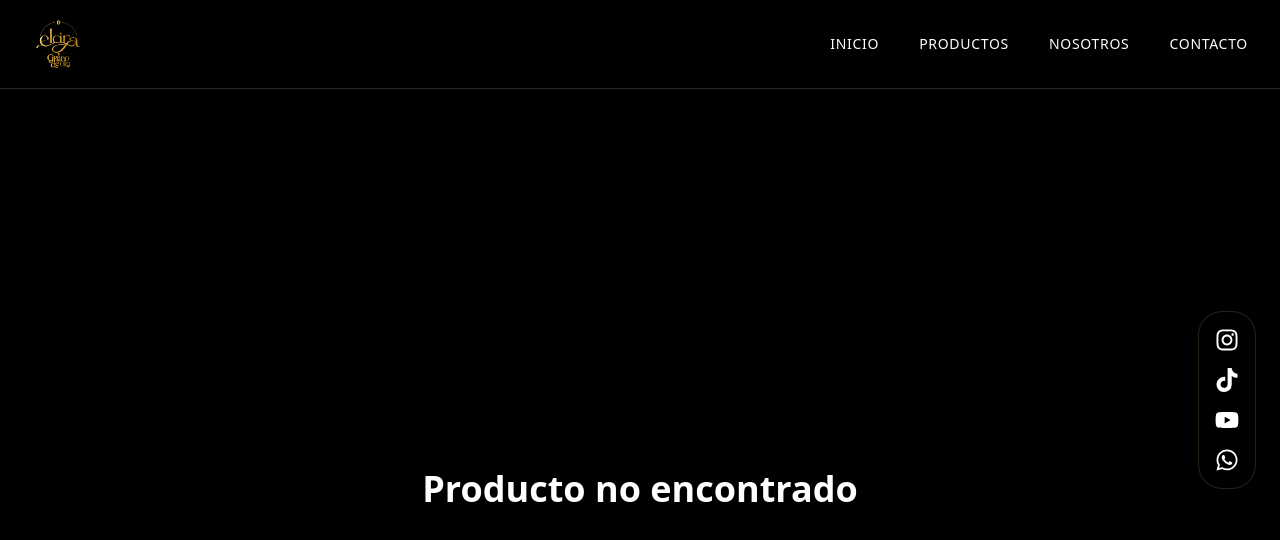
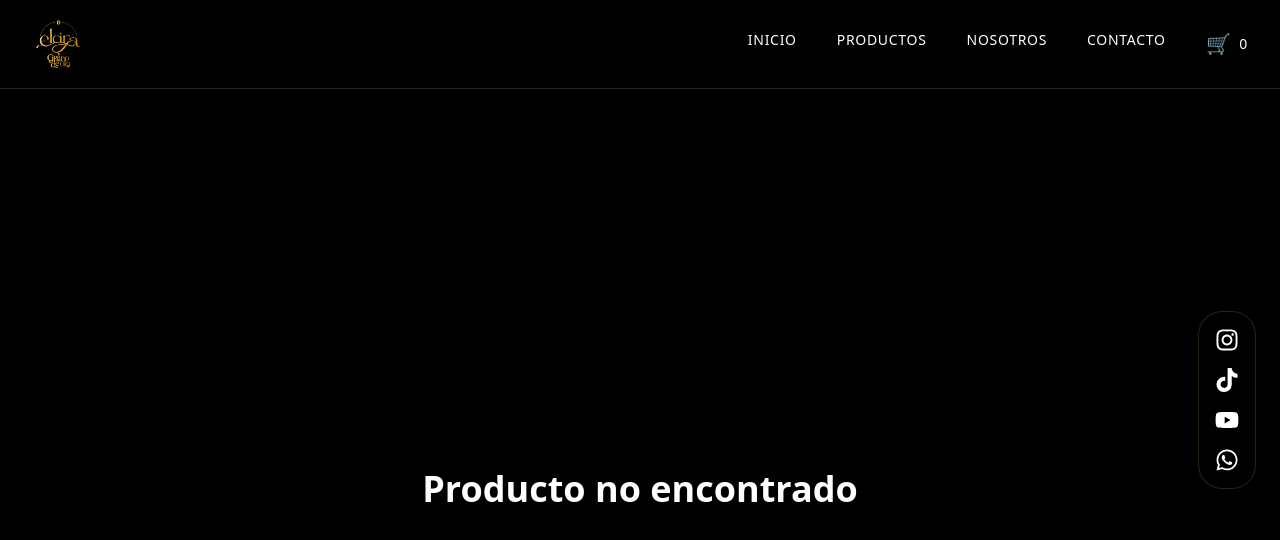
Before and after one commit to juandavid1155/coffee-frontend, a React (Vite) app: page /products/1 in a window 1280 px wide. Shown: the top 540 px of the page. Built offline with nearby package versions, Linux system fonts and the light colour scheme.

Commit message:
Agrego carrito de compras

```diff
--- a/src/components/Navbar.tsx
+++ b/src/components/Navbar.tsx
@@ -2,10 +2,11 @@ import { useState } from "react"
 import logo from "../assets/logo.png"
 import { Link } from "react-router-dom"
 import { products } from "../data/products"
+import { useCart } from "../context/CartContext"
 
 function Navbar() {
     const [showMenu, setShowMenu] = useState(false)
-
+    const { cart } = useCart()
     return (
         <nav className="bg-black text-white border-b border-zinc-800 relative">
 
@@ -46,6 +47,22 @@ function Navbar() {
 
                     <li className="cursor-pointer hover:text-[#C8A46B] transition">
                         Contacto
+                    </li>
+
+                    <li className="relative cursor-pointer">
+
+                        <div className="flex items-center gap-2">
+
+                            <span className="text-xl">
+                                🛒
+                            </span>
+
+                            <span className="text-sm">
+                                {cart.length}
+                            </span>
+
+                        </div>
+
                     </li>
 
                 </ul>
--- /dev/null
+++ b/src/context/CartContext.tsx
@@ -0,0 +1,62 @@
+import {
+  createContext,
+  useContext,
+  useState,
+} from "react"
+
+type CartItem = {
+  slug: string
+  name: string
+  image: string
+
+  size: string
+  grind: string
+
+  quantity: number
+}
+
+type CartContextType = {
+  cart: CartItem[]
+
+  addToCart: (item: CartItem) => void
+}
+
+const CartContext = createContext<CartContextType | null>(null)
+
+export function CartProvider({
+  children,
+}: {
+  children: React.ReactNode
+}) {
+
+  const [cart, setCart] = useState<CartItem[]>([])
+
+  function addToCart(item: CartItem) {
+
+    setCart((prev) => [...prev, item])
+  }
+
+  return (
+    <CartContext.Provider
+      value={{
+        cart,
+        addToCart,
+      }}
+    >
+      {children}
+    </CartContext.Provider>
+  )
+}
+
+export function useCart() {
+
+  const context = useContext(CartContext)
+
+  if (!context) {
+    throw new Error(
+      "useCart must be used inside CartProvider"
+    )
+  }
+
+  return context
+}
--- a/src/main.tsx
+++ b/src/main.tsx
@@ -5,11 +5,13 @@ import { BrowserRouter } from "react-router-dom"
 
 import App from './App.tsx'
 import './index.css'
-
+import { CartProvider } from "./context/CartContext"
 createRoot(document.getElementById('root')!).render(
   <StrictMode>
     <BrowserRouter>
-      <App />
+      <CartProvider>
+        <App />
+      </CartProvider>
     </BrowserRouter>
   </StrictMode>,
 )
--- a/src/pages/ProductPage.tsx
+++ b/src/pages/ProductPage.tsx
@@ -4,6 +4,8 @@ import { useParams } from "react-router-dom"
 
 import { products } from "../data/products"
 
+
+import { useCart } from "../context/CartContext"
 function ProductPage() {
 
     const { slug } = useParams()
@@ -11,6 +13,8 @@ function ProductPage() {
     const product = products.find(
         (p) => p.slug === slug
     )
+
+    const { addToCart } = useCart()
 
     if (!product) {
         return (
@@ -129,8 +133,7 @@ function ProductPage() {
                                 <button
                                     key={size}
                                     onClick={() => setSelectedSize(size)}
-                  className={`px-6 py-3 rounded-xl border transition ${
-                    selectedSize === size
+                                    className={`px-6 py-3 rounded-xl border transition ${selectedSize === size
                                             ? "bg-[#C8A46B] text-black border-[#C8A46B]"
                                             : "border-zinc-700 hover:border-[#C8A46B]"
                                         }`}
@@ -158,8 +161,7 @@ function ProductPage() {
                                 <button
                                     key={grind}
                                     onClick={() => setSelectedGrind(grind)}
-                  className={`p-4 rounded-xl border text-left transition ${
-                    selectedGrind === grind
+                                    className={`p-4 rounded-xl border text-left transition ${selectedGrind === grind
                                             ? "bg-[#C8A46B] text-black border-[#C8A46B]"
                                             : "border-zinc-700 hover:border-[#C8A46B]"
                                         }`}
@@ -213,7 +215,21 @@ function ProductPage() {
                             Comprar ahora
                         </button>
 
-            <button className="border border-[#C8A46B] text-[#C8A46B] px-8 py-4 rounded-xl hover:bg-[#C8A46B] hover:text-black transition">
+                        <button
+                            onClick={() =>
+                                addToCart({
+                                    slug: product.slug,
+                                    name: product.name,
+                                    image: product.image,
+
+                                    size: selectedSize,
+                                    grind: selectedGrind,
+
+                                    quantity,
+                                })
+                            }
+                            className="border border-[#C8A46B] text-[#C8A46B] px-8 py-4 rounded-xl hover:bg-[#C8A46B] hover:text-black transition"
+                        >
                             Agregar al carrito
                         </button>
 
```
Lines whose indentation alone changed are shown as unchanged.
